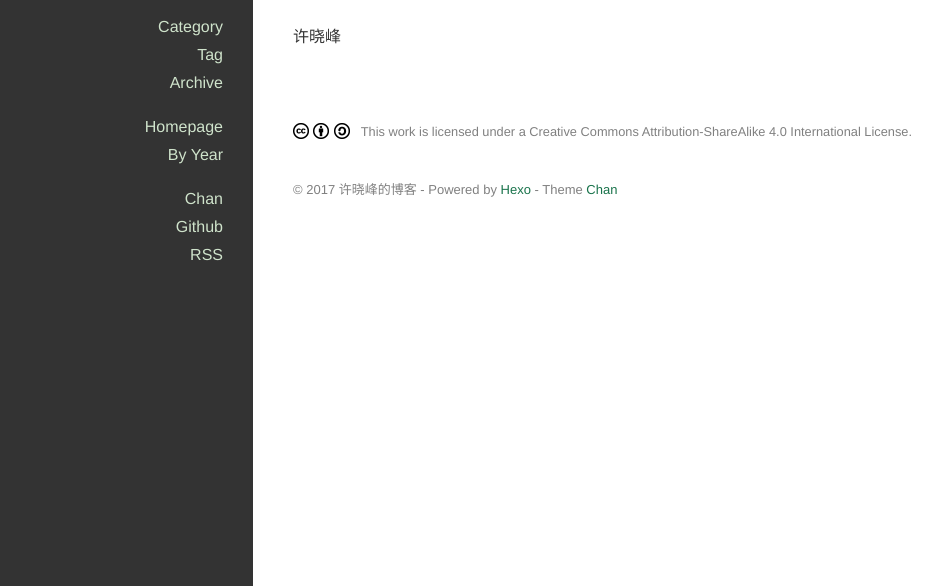
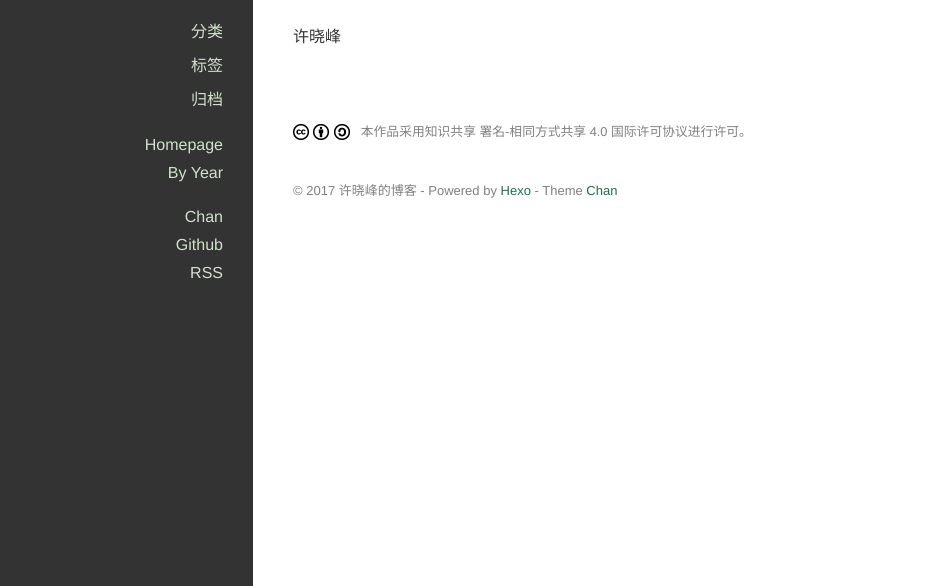
Before and after one commit to xxfixk/xxfixk.github.io, a plain HTML site: page 2017/04/09/我的设计/index.html in a window 1280 px wide. Shown: the part 214-800 px from the top of the page, without its empty margins (147-1089 px from the left). Drawn offline with nearby package versions, Linux system fonts and the light colour scheme.

Commit message:
Site updated: 2017-04-11 16:03:26

```diff
--- a/2017/04/09/我的设计/index.html
+++ b/2017/04/09/我的设计/index.html
@@ -72,7 +72,7 @@
 
         <div class="avatar">
 
-            <a href="/about"><img src="http://image.baidu.com/search/detail?ct=503316480&amp;z=&amp;tn=baiduimagedetail&amp;ipn=d&amp;word=%E7%AF%AE%E7%90%83%E5%9B%BE%E7%89%87&amp;step_word=&amp;ie=utf-8&amp;in=&amp;cl=2&amp;lm=-1&amp;st=-1&amp;cs=3262821439,3490171191&amp;os=2198502207,3911832023&amp;simid=3265507501,3728373114&amp;pn=101&amp;rn=1&amp;di=84672171870&amp;ln=1981&amp;fr=&amp;fmq=1491824925286_R&amp;ic=0&amp;s=undefined&amp;se=&amp;sme=&amp;tab=0&amp;width=&amp;height=&amp;face=undefined&amp;is=0,0&amp;istype=2&amp;ist=&amp;jit=&amp;bdtype=0&amp;spn=0&amp;pi=0&amp;gsm=3c&amp;hs=2&amp;objurl=http%3A%2F%2Fpic1a.nipic.com%2F2008-11-05%2F200811512426547_2.jpg&amp;rpstart=0&amp;rpnum=0&amp;adpicid=0"></a>
+            <a href="http://image.baidu.com/search/detail?ct=503316480&amp;z=&amp;tn=baiduimagedetail&amp;ipn=d&amp;word=%E7%AF%AE%E7%90%83%E5%9B%BE%E7%89%87&amp;step_word=&amp;ie=utf-8&amp;in=&amp;cl=2&amp;lm=-1&amp;st=-1&amp;cs=3262821439,3490171191&amp;os=2198502207,3911832023&amp;simid=3265507501,3728373114&amp;pn=101&amp;rn=1&amp;di=84672171870&amp;ln=1981&amp;fr=&amp;fmq=1491824925286_R&amp;ic=0&amp;s=undefined&amp;se=&amp;sme=&amp;tab=0&amp;width=&amp;height=&amp;face=undefined&amp;is=0,0&amp;istype=2&amp;ist=&amp;jit=&amp;bdtype=0&amp;spn=0&amp;pi=0&amp;gsm=3c&amp;hs=2&amp;objurl=http%3A%2F%2Fpic1a.nipic.com%2F2008-11-05%2F200811512426547_2.jpg&amp;rpstart=0&amp;rpnum=0&amp;adpicid=0"><img src="http://image.baidu.com/search/detail?ct=503316480&amp;z=&amp;tn=baiduimagedetail&amp;ipn=d&amp;word=%E7%AF%AE%E7%90%83%E5%9B%BE%E7%89%87&amp;step_word=&amp;ie=utf-8&amp;in=&amp;cl=2&amp;lm=-1&amp;st=-1&amp;cs=3262821439,3490171191&amp;os=2198502207,3911832023&amp;simid=3265507501,3728373114&amp;pn=101&amp;rn=1&amp;di=84672171870&amp;ln=1981&amp;fr=&amp;fmq=1491824925286_R&amp;ic=0&amp;s=undefined&amp;se=&amp;sme=&amp;tab=0&amp;width=&amp;height=&amp;face=undefined&amp;is=0,0&amp;istype=2&amp;ist=&amp;jit=&amp;bdtype=0&amp;spn=0&amp;pi=0&amp;gsm=3c&amp;hs=2&amp;objurl=http%3A%2F%2Fpic1a.nipic.com%2F2008-11-05%2F200811512426547_2.jpg&amp;rpstart=0&amp;rpnum=0&amp;adpicid=0"></a>
 
         </div>
 
@@ -85,21 +85,21 @@
 
 
               <li class="category-list-container">
-                <a href="javascript:;">Category</a>
+                <a href="javascript:;">分类</a>
 
               </li>
 
 
 
               <li class="tag-list-container">
-                <a href="javascript:;">Tag</a>
+                <a href="javascript:;">标签</a>
 
               </li>
 
 
 
               <li class="archive-list-container">
-                <a href="javascript:;">Archive</a>
+                <a href="javascript:;">归档</a>
                 <ul class="archive-list"><li class="archive-list-item"><a class="archive-list-link" href="/archives/2017/">2017</a><span class="archive-list-count">4</span></li></ul>
               </li>
 
@@ -177,7 +177,7 @@
   <footer class="article-footer">
 
   <div class="cc">
-    <a href="http://creativecommons.org/licenses/by-sa/4.0/deed.en" target="_blank" title="Attribution-ShareAlike">
+    <a href="http://creativecommons.org/licenses/by-sa/4.0/deed.en" target="_blank" title="署名-相同方式共享">
       <img src="/images/cc/cc.png">
 
           <img src="/images/cc/by.png">
@@ -185,7 +185,7 @@
           <img src="/images/cc/sa.png">
 
       <span>
-        This work is licensed under a Creative Commons Attribution-ShareAlike 4.0 International License.
+        本作品采用知识共享 署名-相同方式共享 4.0 国际许可协议进行许可。
       </span>
     </a>
   </div>
```
Also changed, not shown: 2017/04/02/hello-world/index.html (+6 -6 lines), 2017/04/02/我的第一篇文章/index.html (+6 -6 lines), 2017/04/06/你好，欢迎来到我的博客/index.html (+6 -6 lines), archives/2017/04/index.html (+5 -5 lines), archives/2017/index.html (+5 -5 lines), archives/index.html (+5 -5 lines), index.html (+4 -4 lines).
